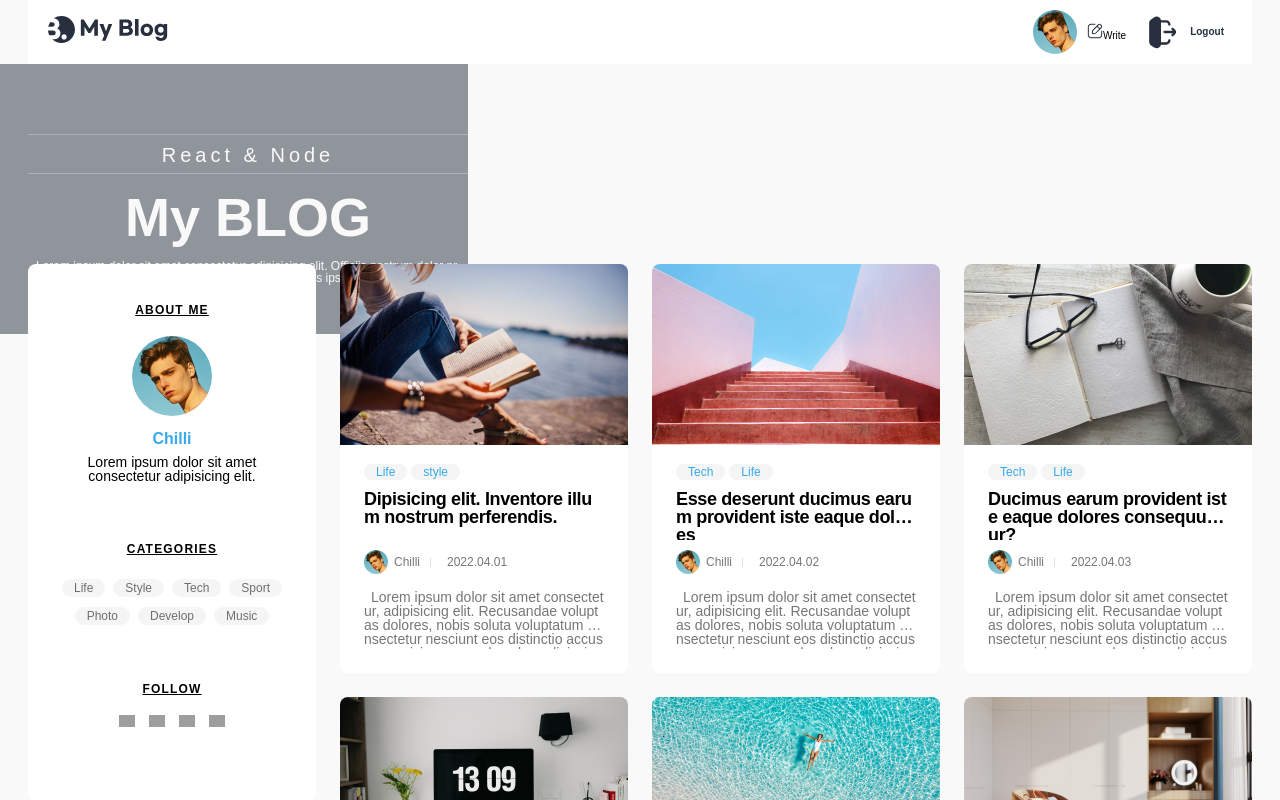
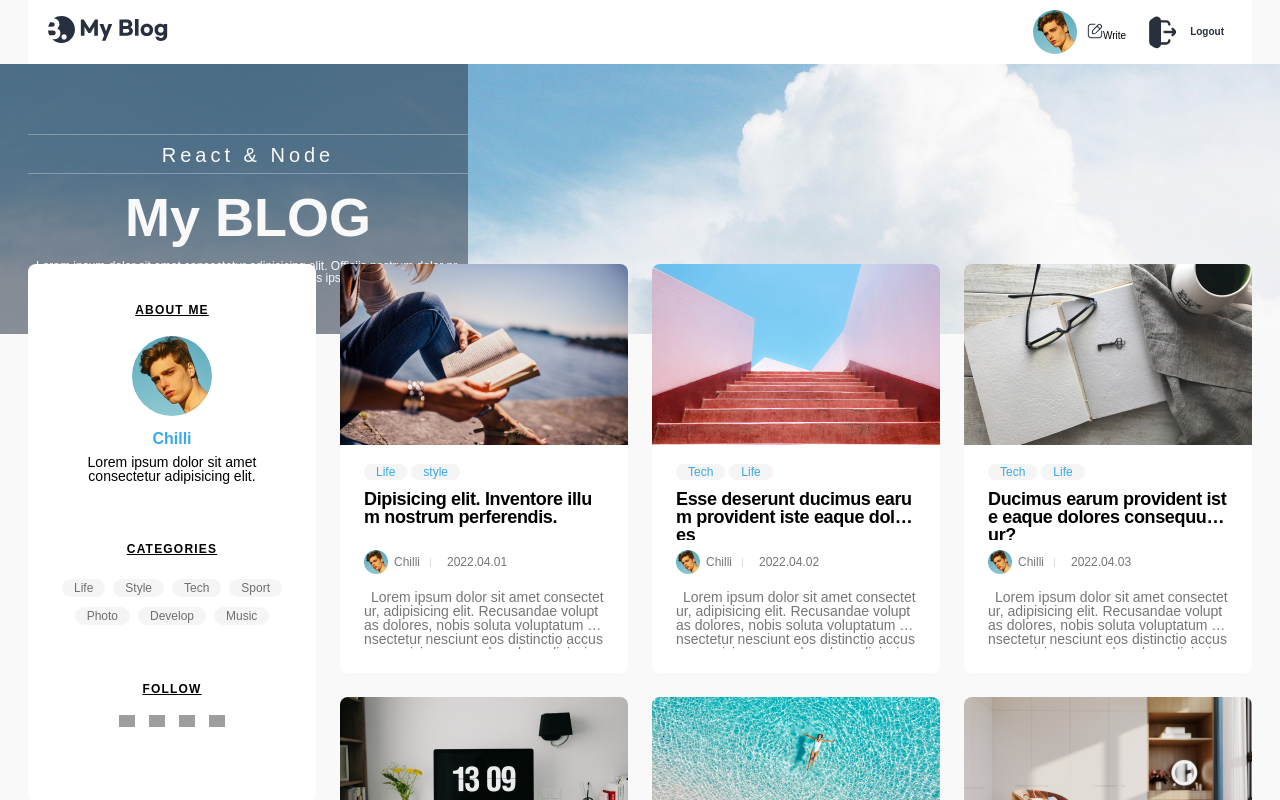
Before and after one commit to dana-y/React_Blog, a React (Create React App) app: page / in a window 1280 px wide. Shown: the top 800 px of the page. Built offline with nearby package versions, Linux system fonts and the light colour scheme; grey boxes are pictures that could not be loaded; a web font is replaced by a local one.

Commit message:
Design : 페이지별로 배경 이미지 삽입 코드 완성

```diff
--- a/src/components/Banner/Banner.jsx
+++ b/src/components/Banner/Banner.jsx
@@ -1,10 +1,12 @@
 import React from 'react'
-import { useLocation, useParams } from 'react-router-dom'
+import { useLocation } from 'react-router-dom'
 import styled from 'styled-components'
+
+import mainBgImg from '../../assets/background.jpg'
 
 const BannerDiv = styled.div`
 	position: relative;
-	background: url() no-repeat 50% 50% / cover;
+	background:  no-repeat 50% 50% / cover;
 	height: 27em;
 	margin-bottom: -7em;
 `
@@ -38,29 +40,24 @@ const BannerContents = styled.div`
 	}
 }
 `
-// const BannerP = styled.p`
-// 	position: relative;
-// `
 const BannerSubTxt = styled.p`
 	border: 1px solid rgba(249, 249, 249, 0.3);
 	border-width: 1px 0;
 	padding: 1rem 0 0.8rem;
 	font-size: 2rem;
 	letter-spacing: 0.2em;
-	position: relative;
+	/* position: relative; */
 `
 const BannerMainTxt = styled.p`
 	font-weight: bold;
 	font-size: 5.4rem;
 	margin: 1.6rem 0;
-	position: relative;
 `
 const BannerDesc = styled.p`
 	font-size: 1.2rem;
 	text-align: left;
 	word-break: break-all;
 	padding: 0 0.8rem;
-	position: relative;
 `
 const Today = styled.p`
 	padding-left: 0.8em;
@@ -83,15 +80,10 @@ const Em = styled.em`
 	margin-bottom: -0.15em;
 	@media (max-width: 1260px) {
 		display: inline;
-			font-size: 1.4em;
+		font-size: 1.4em;
 	}
 `
 export default function Banner(props) {
-	const postId = parseInt(useParams().id);
-	const postData = props.posts.filter(e => e.id === postId);
-	const data = postData[0]
-
-	console.log("banner에서",postId);
 
 	const today = new Date();
 	const days = ["Sunday","Monday","Tuesday","Wednesday","Thursday","Friday","Saturday"]
@@ -100,11 +92,22 @@ export default function Banner(props) {
 	const stringToday  = '' + today
 	const month = stringToday.slice(4,7);
 
-	const url = useLocation().pathname.slice(1,5);
 	const blog = props.blog
 
+	let url = useLocation().pathname;
+	let urlName = url.slice(1,5);
+	let urlId = parseInt(url.slice(-1));
+
+	let postData = props.posts.filter(e => e.id === urlId);
+
+	let backgroungImg = mainBgImg
+
+	if(urlName === 'view') {
+		backgroungImg = postData[0].mainBg
+	}
+
 	return (
-		<BannerDiv>
+		<BannerDiv style={{backgroundImage : `url(${backgroungImg})`}}>
 			<div className='max-width'>
 				<BannerContents>
 					{ url === "view" ?
```
